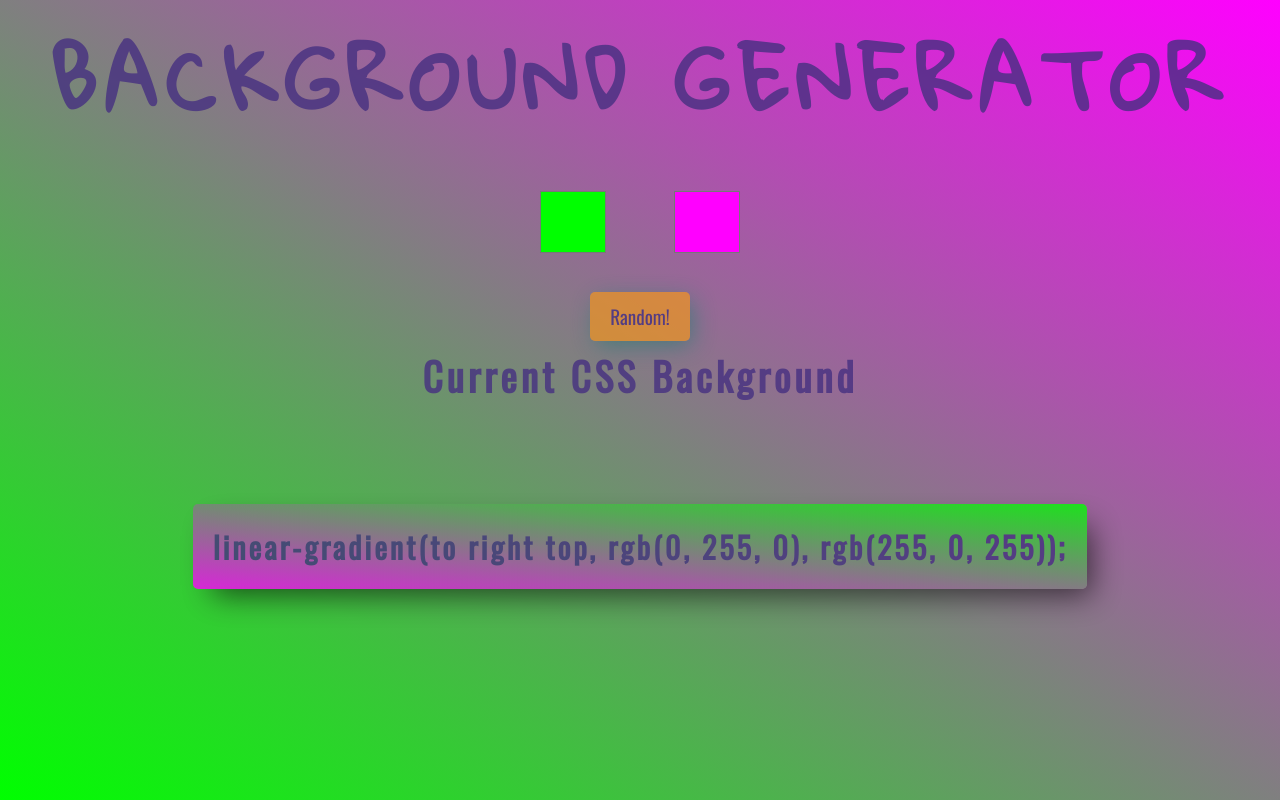
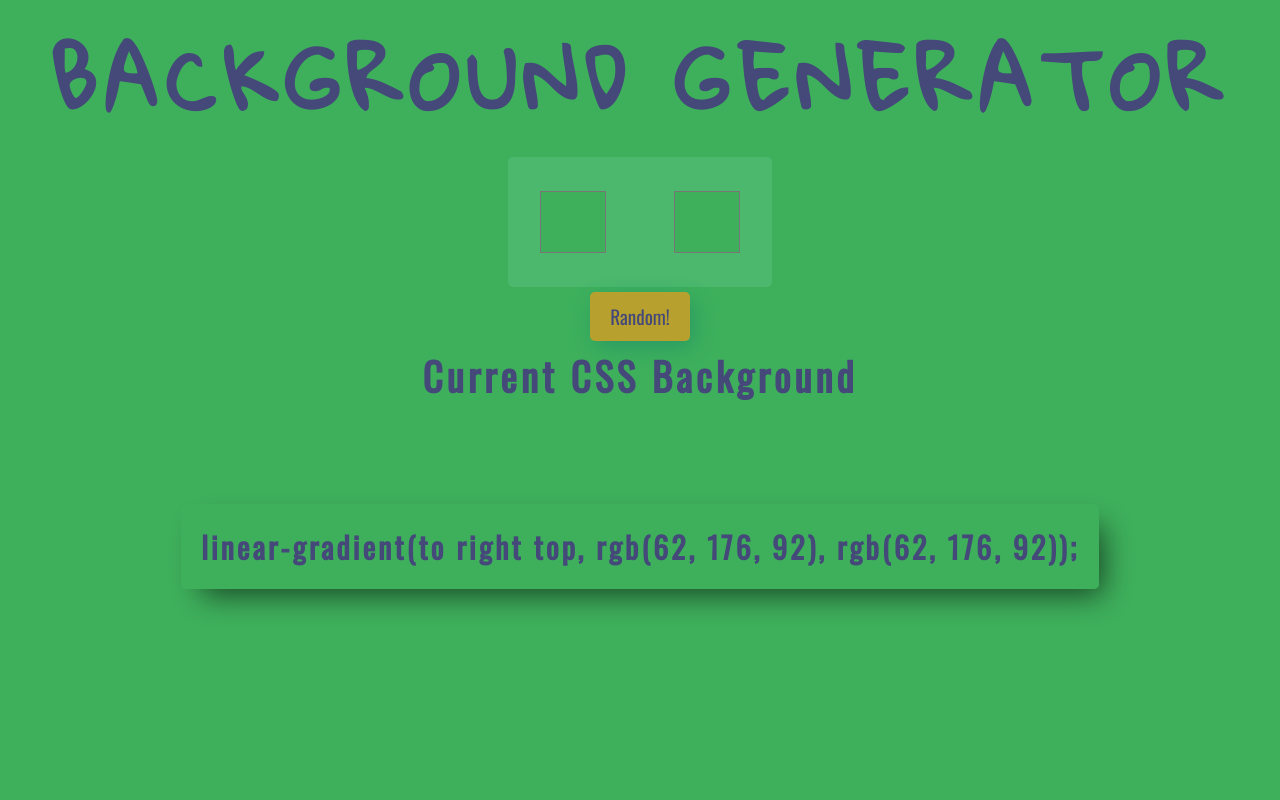
Before and after one commit to drood87/background-generator, a plain HTML site: page index.html in a window 1280 px wide. Drawn offline with nearby package versions, Linux system fonts and the light colour scheme.

Commit message:
added random button feature

```diff
--- a/script.js
+++ b/script.js
@@ -2,6 +2,7 @@ const color1 = document.querySelector("#inputColor1");
 const color2 = document.querySelector("#inputColor2");
 const output = document.getElementById("output");
 const backgroundWrapper = document.querySelector(".wrapper");
+const randomButton = document.querySelector("#random");
 
 color1.setAttribute("value", color1.value);
 color2.setAttribute("value", color2.value);
@@ -19,11 +20,34 @@ function changeBackground() {
         ", " +
         color1.value +
         ")";
-    console.log(backgroundWrapper.style.backgroundImage);
-    output.textContent = backgroundWrapper.style.backgroundImage + ";";
+
+    output.innerHTML = `${backgroundWrapper.style.backgroundImage};`;
 }
+
+function randomColor() {
+    var r = Number(Math.floor(Math.random() * 255 + 1)).toString(16);
+    var g = Number(Math.floor(Math.random() * 255 + 1)).toString(16);
+    var b = Number(Math.floor(Math.random() * 255 + 1)).toString(16);
+
+    // concat rgb to Hex
+
+    var rgb = r + g + b;
+    console.log(`concat ${rgb}`);
+
+    if (rgb.length < 6) {
+        rgb = rgb + 1;
+        console.log(`rgb ${rgb}`);
+        return rgb;
+    }
+    color1.setAttribute("value", `#${rgb}`);
+    color2.setAttribute("value", `#${rgb}`);
+    console.log(r, g, b);
+    changeBackground();
+}
+
 color1.addEventListener("input", changeBackground);
-
 color2.addEventListener("input", changeBackground);
+randomButton.addEventListener("click", randomColor);
 
 changeBackground();
+randomColor();
--- a/style.css
+++ b/style.css
@@ -73,3 +73,11 @@ button {
 	box-shadow: -webkit-box-shadow: 4px 6px 23px -2px rgba(17,128,109,0.71);
 				-moz-box-shadow: 4px 6px 23px -2px rgba(17,128,109,0.71);
 				box-shadow: 4px 6px 23px -2px rgba(17,128,109,0.71);
+}
+
+.input__wrapper {
+    background: rgba(198, 253, 253,0.1);
+    width: fit-content;
+    margin: 0 auto;
+    border-radius: 5px;
+}
```
